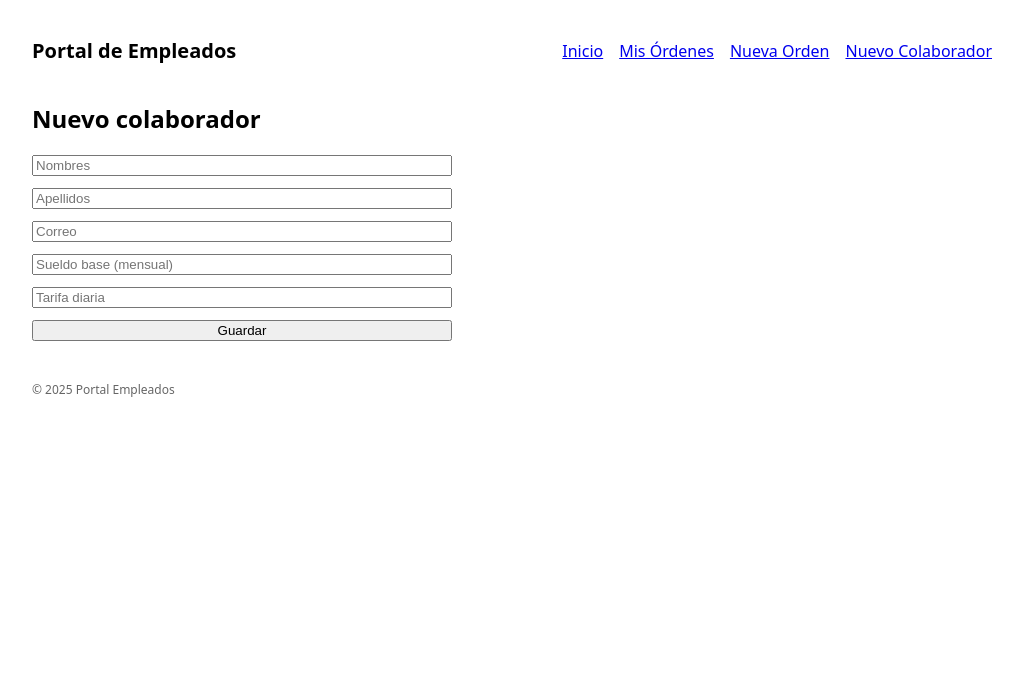
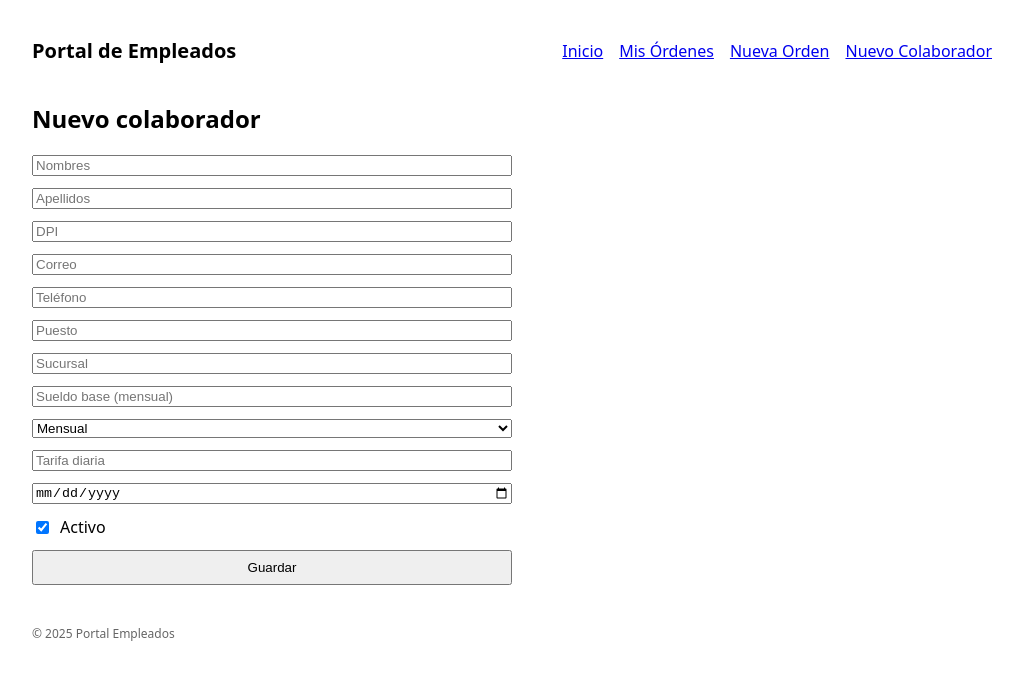
Before and after one commit to DPR2204/portal-empleados, a Next.js app: page /colaboradores/nuevo in a window 1280 px wide. Shown: the top 676 px of the page, without its empty margins (128-1151 px from the left). Built offline with nearby package versions, Linux system fonts and the light colour scheme.

Commit message:
Update page.js

```diff
--- a/app/colaboradores/nuevo/page.js
+++ b/app/colaboradores/nuevo/page.js
@@ -1,49 +1,84 @@
 'use client';
+
 import { useState } from 'react';
 
 export default function NuevoColaborador() {
   const [campos, setCampos] = useState({
     nombres: '',
     apellidos: '',
+    dpi: '',
     email: '',
+    telefono: '',
+    puesto: '',
+    sucursal: '',
     sueldo_base: '',
+    frecuencia_default: 'MENSUAL',
     tarifa_diaria: '',
+    fecha_ingreso: '',
+    estado: true,
   });
   const [msg, setMsg] = useState('');
   const [err, setErr] = useState('');
 
-  const cambia = (e) =>
-    setCampos({ ...campos, [e.target.name]: e.target.value });
+  const cambia = (e) => {
+    const { name, value, type, checked } = e.target;
+    setCampos({
+      ...campos,
+      [name]: type === 'checkbox' ? checked : value,
+    });
+  };
 
   const guardar = async (e) => {
     e.preventDefault();
     setMsg('');
     setErr('');
-    const r = await fetch('/api/colaboradores/crear', {
+
+    // Ajustar numéricos
+    const payload = {
+      ...campos,
+      sueldo_base: campos.sueldo_base ? +campos.sueldo_base : undefined,
+      tarifa_diaria: campos.tarifa_diaria ? +campos.tarifa_diaria : undefined,
+      fecha_ingreso: campos.fecha_ingreso || undefined,
+      estado: Boolean(campos.estado),
+    };
+
+    const res = await fetch('/api/colaboradores/crear', {
       method: 'POST',
       headers: { 'Content-Type': 'application/json' },
-      body: JSON.stringify(campos),
+      body: JSON.stringify(payload),
     });
-    const j = await r.json();
-    if (!r.ok) {
-      setErr(j.error || 'Error');
-      return;
-    }
-    setMsg(`Colaborador creado ✔  ID: ${j.id_publico}`);
+
+    const j = await res.json();
+    if (!res.ok) {
+      setErr(j.error || 'Error al crear colaborador');
+    } else {
+      setMsg(`✔ Colaborador creado. ID público: ${j.id_publico}`);
+      // Limpiar formulario
       setCampos({
         nombres: '',
         apellidos: '',
+        dpi: '',
         email: '',
+        telefono: '',
+        puesto: '',
+        sucursal: '',
         sueldo_base: '',
+        frecuencia_default: 'MENSUAL',
         tarifa_diaria: '',
+        fecha_ingreso: '',
+        estado: true,
       });
+    }
   };
 
   return (
     <main>
       <h2>Nuevo colaborador</h2>
 
-      <form onSubmit={guardar} style={{ display: 'grid', gap: 12, maxWidth: 420 }}>
+      <form
+        onSubmit={guardar}
+        style={{ display: 'grid', gap: 12, maxWidth: 480 }}
+      >
         <input
           name="nombres"
           placeholder="Nombres"
@@ -59,12 +94,37 @@ export default function NuevoColaborador() {
           required
         />
         <input
+          name="dpi"
+          placeholder="DPI"
+          value={campos.dpi}
+          onChange={cambia}
+          required
+        />
+        <input
           name="email"
           type="email"
           placeholder="Correo"
           value={campos.email}
           onChange={cambia}
           required
+        />
+        <input
+          name="telefono"
+          placeholder="Teléfono"
+          value={campos.telefono}
+          onChange={cambia}
+        />
+        <input
+          name="puesto"
+          placeholder="Puesto"
+          value={campos.puesto}
+          onChange={cambia}
+        />
+        <input
+          name="sucursal"
+          placeholder="Sucursal"
+          value={campos.sucursal}
+          onChange={cambia}
         />
         <input
           name="sueldo_base"
@@ -75,6 +135,15 @@ export default function NuevoColaborador() {
           onChange={cambia}
           required
         />
+        <select
+          name="frecuencia_default"
+          value={campos.frecuencia_default}
+          onChange={cambia}
+        >
+          <option value="MENSUAL">Mensual</option>
+          <option value="QUINCENAL">Quincenal</option>
+          <option value="DIAS">Por días</option>
+        </select>
         <input
           name="tarifa_diaria"
           type="number"
@@ -82,9 +151,27 @@ export default function NuevoColaborador() {
           placeholder="Tarifa diaria"
           value={campos.tarifa_diaria}
           onChange={cambia}
-          required
         />
-        <button>Guardar</button>
+        <input
+          name="fecha_ingreso"
+          type="date"
+          placeholder="Fecha de ingreso"
+          value={campos.fecha_ingreso}
+          onChange={cambia}
+        />
+        <label style={{ display: 'flex', alignItems: 'center', gap: 8 }}>
+          <input
+            name="estado"
+            type="checkbox"
+            checked={campos.estado}
+            onChange={cambia}
+          />
+          Activo
+        </label>
+
+        <button type="submit" style={{ padding: '8px 16px' }}>
+          Guardar
+        </button>
       </form>
 
       {err && <p style={{ color: 'red' }}>{err}</p>}
```
Lines whose indentation alone changed are shown as unchanged.
